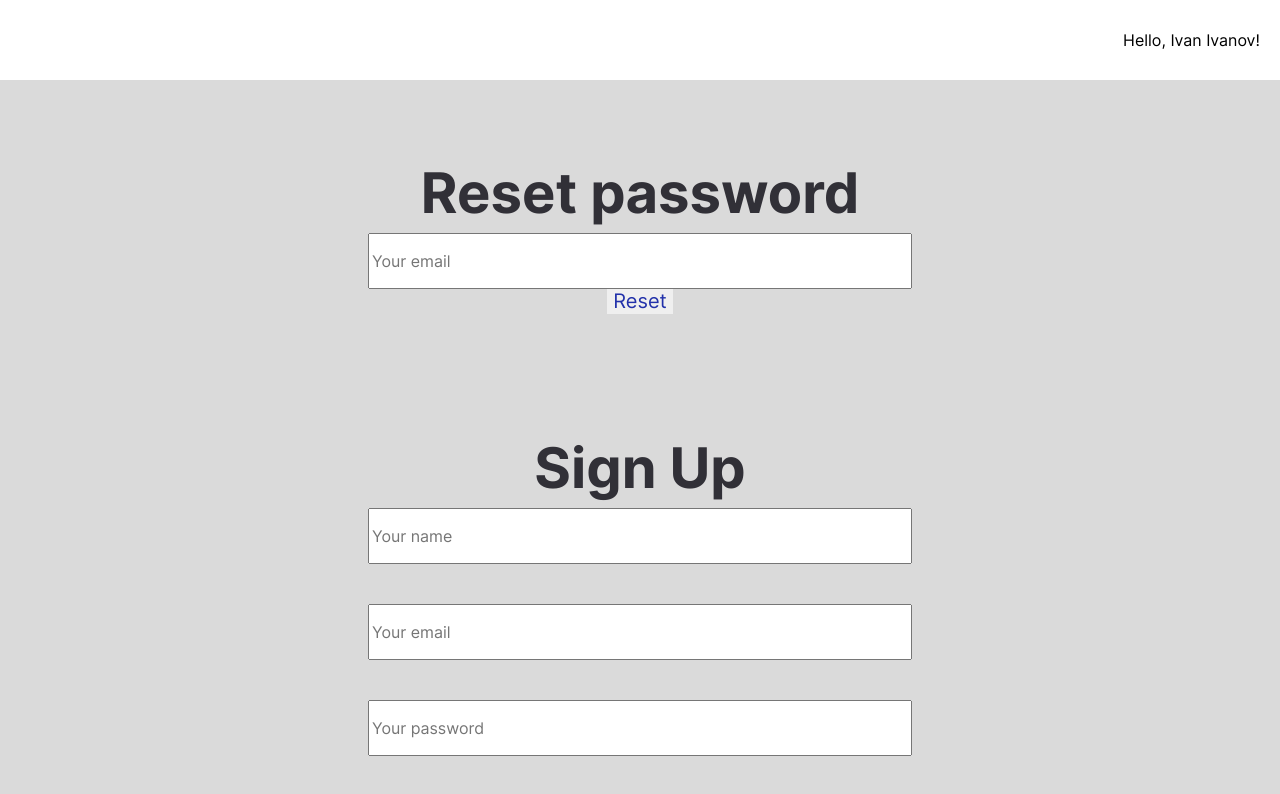
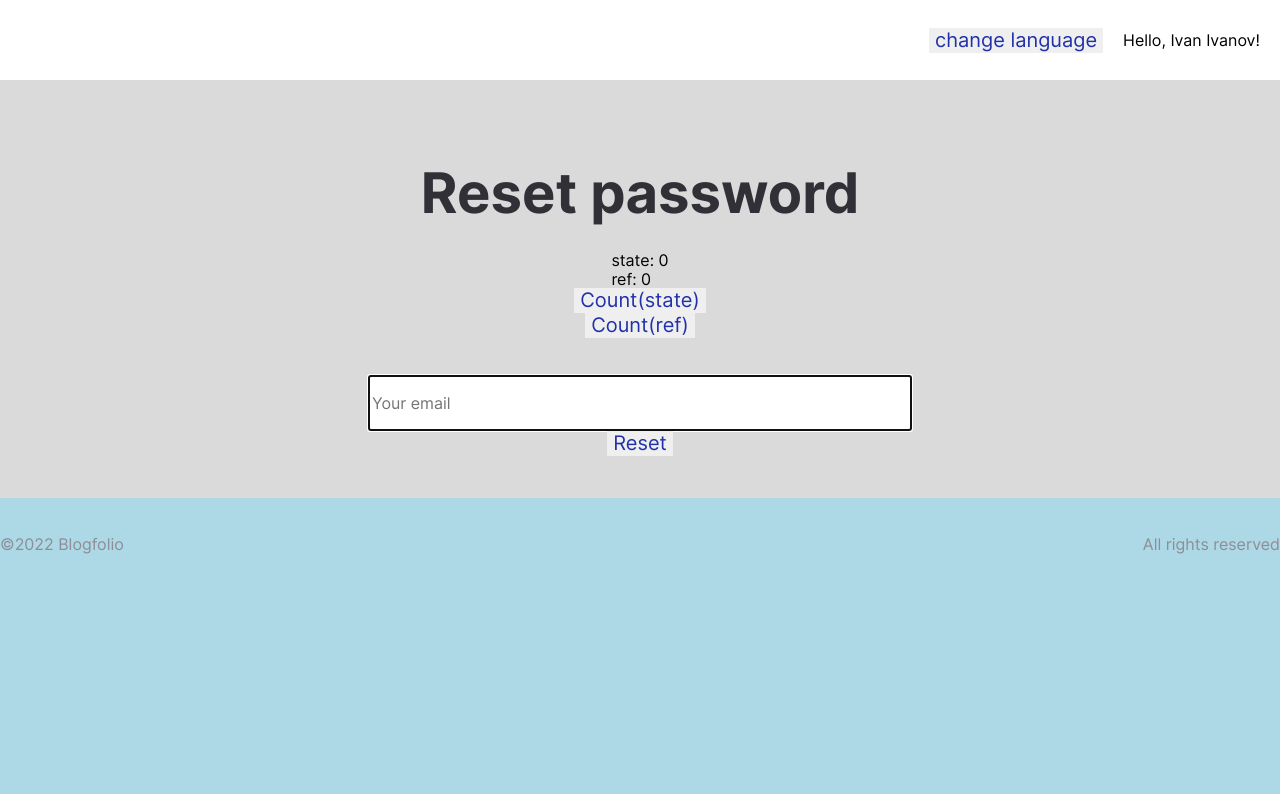
Before and after one commit to kotsur-vlad/tms-react, a React (Create React App) app: page / in a window 1280 px wide. Shown: the top 794 px of the page. Built offline with nearby package versions, Linux system fonts and the light colour scheme.

Commit message:
41 less: custom hook, context, refs

```diff
--- a/src/App.jsx
+++ b/src/App.jsx
@@ -1,4 +1,4 @@
-import { useEffect, useState } from 'react';
+import { useContext, useEffect, useState } from 'react';
 
 import { Button, Footer, Header } from './common';
 import Main from './views/Main';
@@ -9,6 +9,7 @@ import Register from './views/Register';
 import Posts from './views/Posts';
 import { Post } from './views/Posts/components/Post/Post';
 import { ResetPassword } from './views/ResetPassword/ResetPassword';
+import { LanguageContext } from './context/LanguageContext';
 
 const postsFromAPI = [
   {
@@ -50,10 +51,11 @@ const userInfoFromAPI = {
 };
 
 const App = () => {
+  const contextValue = useContext(LanguageContext);
+
   const [loading, setLoading] = useState('false');
   const [posts, setPosts] = useState([]);
   const [userInfo, setUserInfo] = useState(null);
-  // const [fetch, setFetch] = useState(false);
 
   //
   // Пустой массив зависимостей - сработает только 1 раз при 1-м рендере
@@ -102,7 +104,7 @@ const App = () => {
 
       <ResetPassword />
 
-      <Register />
+      {/* <Register /> */}
       {/* <Posts posts={posts} loading={loading} setLoading={setLoading} /> */}
       {/* <Post */}
       {/*   title={posts[0]?.title} */}
@@ -111,7 +113,7 @@ const App = () => {
       {/*   isLiked={posts[0]?.isLiked} */}
       {/* /> */}
 
-      <LoginContainer />
+      {/* <LoginContainer /> */}
       <Footer />
     </Main>
   );
--- a/src/common/components/Header/Header.jsx
+++ b/src/common/components/Header/Header.jsx
@@ -1,11 +1,23 @@
+import { useContext } from 'react';
+
+import { LanguageContext } from '../../../context/LanguageContext';
 import Username from '../Username';
 import { StyledHeaderContainer } from './styled';
+import Button from '../../ui/Button';
 
 export const Header = (props) => {
   const { userInfo } = props;
 
+  const { changeLang } = useContext(LanguageContext);
+
+  const changeLanguageHandler = () => {
+    changeLang();
+  };
+
   return (
     <StyledHeaderContainer>
+      <Button title="change language" onClick={changeLanguageHandler} />
+
       <Username name={userInfo?.username} />
     </StyledHeaderContainer>
   );
--- a/src/common/components/Username/Username.jsx
+++ b/src/common/components/Username/Username.jsx
@@ -1,10 +1,18 @@
-import React from 'react';
+import React, { useContext } from 'react';
 
 import { StyledUsername } from './styled';
+import { LanguageContext } from '../../../context/LanguageContext';
 
 export const Username = React.memo((props) => {
   const { name } = props;
 
-  console.log('username rendered');
-  return <StyledUsername>Hello, {name}!</StyledUsername>;
+  const { lang } = useContext(LanguageContext);
+
+  const greetingsText = lang === 'ru' ? 'Привет' : 'Hello';
+
+  return (
+    <StyledUsername>
+      {greetingsText}, {name}!
+    </StyledUsername>
+  );
 });
--- a/src/common/ui/Input/Input.jsx
+++ b/src/common/ui/Input/Input.jsx
@@ -2,13 +2,15 @@ import React from 'react';
 
 import { StyledInput } from './styled';
 
-export const Input = React.memo((props) => {
+export const Input = React.memo(
+  React.forwardRef((props, ref) => {
     const { type, disabled, value, placeholder, onChange } = props;
 
     console.log('Input rendered');
 
     return (
       <StyledInput
+        ref={ref}
         type={type}
         disabled={disabled}
         placeholder={placeholder}
@@ -16,4 +18,5 @@ export const Input = React.memo((props) => {
         onChange={onChange}
       />
     );
-});
+  })
+);
--- /dev/null
+++ b/src/context/LanguageContext.js
@@ -0,0 +1,36 @@
+import { createContext, useCallback, useState } from 'react';
+
+export const LanguageContext = createContext(null);
+
+LanguageContext.displayName = 'LanguageContext';
+
+const contextValues = {
+  lang: 'en',
+  list: ['en', 'ru'],
+  changeLang: () => {
+    console.log('lang changed');
+  },
+};
+
+const useContextConfig = (config) => {
+  const [lang, setLang] = useState('en');
+  const [list, setList] = useState(['en', 'ru']);
+
+  // const newStep = config.nextStep;
+
+  const changeLang = useCallback(() => {
+    if (lang === 'en') setLang('ru');
+    else setLang('en');
+  }, [lang]);
+
+  return {
+    lang,
+    list,
+    changeLang,
+    // nextStep: newStep,
+  };
+};
+
+export const LanguageProvider = (props) => {
+  return <LanguageContext.Provider value={useContextConfig()} {...props} />;
+};
--- a/src/index.js
+++ b/src/index.js
@@ -5,6 +5,7 @@ import { ThemeProvider } from 'styled-components';
 import 'normalize.css';
 import './assets/fonts/Inter/inter.css';
 
+import { LanguageProvider } from './context/LanguageContext';
 import { theme, GlobalStyles } from './styles';
 import App from './App';
 
@@ -12,9 +13,11 @@ const root = ReactDOM.createRoot(document.getElementById('root'));
 
 root.render(
   <React.StrictMode>
-    <ThemeProvider theme={theme}>
-      <GlobalStyles />
-      <App />
-    </ThemeProvider>
+    <LanguageProvider>
+      <ThemeProvider theme={theme}>
+        <GlobalStyles />
+        <App />
+      </ThemeProvider>
+    </LanguageProvider>
   </React.StrictMode>
 );
--- /dev/null
+++ b/src/utils/hooks/useInputValue.js
@@ -0,0 +1,12 @@
+import { useState, useCallback } from 'react';
+
+export const useInputValue = (validator) => {
+  const [inputValue, setInputValue] = useState('');
+
+  const valueHandler = useCallback((event) => {
+    validator(event.target.value);
+    setInputValue(event.target.value);
+  }, []);
+
+  return [inputValue, valueHandler];
+};
--- a/src/views/Register/Register.jsx
+++ b/src/views/Register/Register.jsx
@@ -1,29 +1,17 @@
-import { useCallback, useState } from 'react';
-
 import { Button, Input, Link, Title } from '../../common';
 import { HaveAccount, RegisterContainer } from './styled';
+import { useInputValue } from '../../utils/hooks/useInputValue';
 
 export const Register = () => {
-  const [name, setName] = useState('');
-  const [email, setEmail] = useState('');
-  const [password, setPassword] = useState('');
-  const [confirmPassword, setConfirmPassword] = useState('');
+  const validator = (value) => {
+    const newValue = `${value}!`;
+    return newValue;
+  };
 
-  const nameValueHandler = useCallback((event) => {
-    setName(event.target.value);
-  }, []);
-
-  const emailValueHandler = useCallback((event) => {
-    setEmail(event.target.value);
-  }, []);
-
-  const passwordValueHandler = useCallback((event) => {
-    setPassword(event.target.value);
-  }, []);
-
-  const confirmPasswordValueHandler = useCallback((event) => {
-    setConfirmPassword(event.target.value);
-  }, []);
+  const [name, nameHandler] = useInputValue();
+  const [email, emailHandler] = useInputValue(validator);
+  const [password, passwordHandler] = useInputValue();
+  const [confirmPassword, confirmPasswordHandler] = useInputValue();
 
   const registerHandler = () => {
     const registerData = {
@@ -38,20 +26,22 @@ export const Register = () => {
   return (
     <RegisterContainer>
       <Title text="Sign Up" indent />
-      <Input type="text" placeholder="Your name" value={name} onChange={nameValueHandler} />
-      <Input type="text" placeholder="Your email" value={email} onChange={emailValueHandler} />
+
+      <Input type="text" placeholder="Your name" value={name} onChange={nameHandler} />
+      <Input type="text" placeholder="Your email" value={email} onChange={emailHandler} />
       <Input
         type="password"
         placeholder="Your password"
         value={password}
-        onChange={passwordValueHandler}
+        onChange={passwordHandler}
       />
       <Input
         type="password"
         placeholder="Confirm password"
         value={confirmPassword}
-        onChange={confirmPasswordValueHandler}
+        onChange={confirmPasswordHandler}
       />
+
       <Button title="Sign Up" onClick={registerHandler} />
 
       <HaveAccount>
--- a/src/views/ResetPassword/ResetPassword.jsx
+++ b/src/views/ResetPassword/ResetPassword.jsx
@@ -1,4 +1,4 @@
-import { useState } from 'react';
+import { useEffect, useRef, useState } from 'react';
 
 import { Button, Input, Title } from '../../common';
 import { EmailReceived, ResetPasswordContainer } from './styled';
@@ -6,6 +6,28 @@ import { EmailReceived, ResetPasswordContainer } from './styled';
 export const ResetPassword = () => {
   const [email, setEmail] = useState('');
   const [emailSentShown, setEmailSentShown] = useState('');
+
+  const inputRef = useRef(null);
+
+  const countRef = useRef(0);
+  const [count, setCount] = useState(0);
+
+  useEffect(() => {
+    console.log('component rendered');
+    inputRef.current.focus();
+  });
+
+  // const focusHandler = () => {
+  //   inputRef.current.focus();
+  // };
+
+  const countHandler = () => {
+    setCount(count + 1);
+  };
+
+  const countRefHandler = () => {
+    countRef.current += 1;
+  };
 
   const emailValueHandler = (event) => {
     setEmail(event.target.value);
@@ -22,16 +44,35 @@ export const ResetPassword = () => {
   return (
     <ResetPasswordContainer>
       <Title text="Reset password" indent />
-
       {emailSentShown && (
         <EmailReceived>
           You will receive an email <span className="email">{emailSentShown}</span> with a link to
           reset your password!
         </EmailReceived>
       )}
-
-      <Input type="text" placeholder="Your email" value={email} onChange={emailValueHandler} />
-
+      <br />
+      state: {count}
+      <br />
+      ref: {countRef.current}
+      <Button title="Count(state)" onClick={countHandler} />
+      <Button title="Count(ref)" onClick={countRefHandler} />
+      <br />
+      <br />
+      <Input
+        ref={inputRef}
+        type="text"
+        placeholder="Your email"
+        value={email}
+        onChange={emailValueHandler}
+      />
+      {/* <input */}
+      {/*   ref={inputRef} */}
+      {/*   type="text" */}
+      {/*   placeholder="Your email" */}
+      {/*   value={email} */}
+      {/*   onChange={emailValueHandler} */}
+      {/* /> */}
+      {/* <Button title="Focus" onClick={focusHandler} /> */}
       <Button title="Reset" onClick={resetPasswordHandler} />
     </ResetPasswordContainer>
   );
```
Lines whose indentation alone changed are shown as unchanged.
